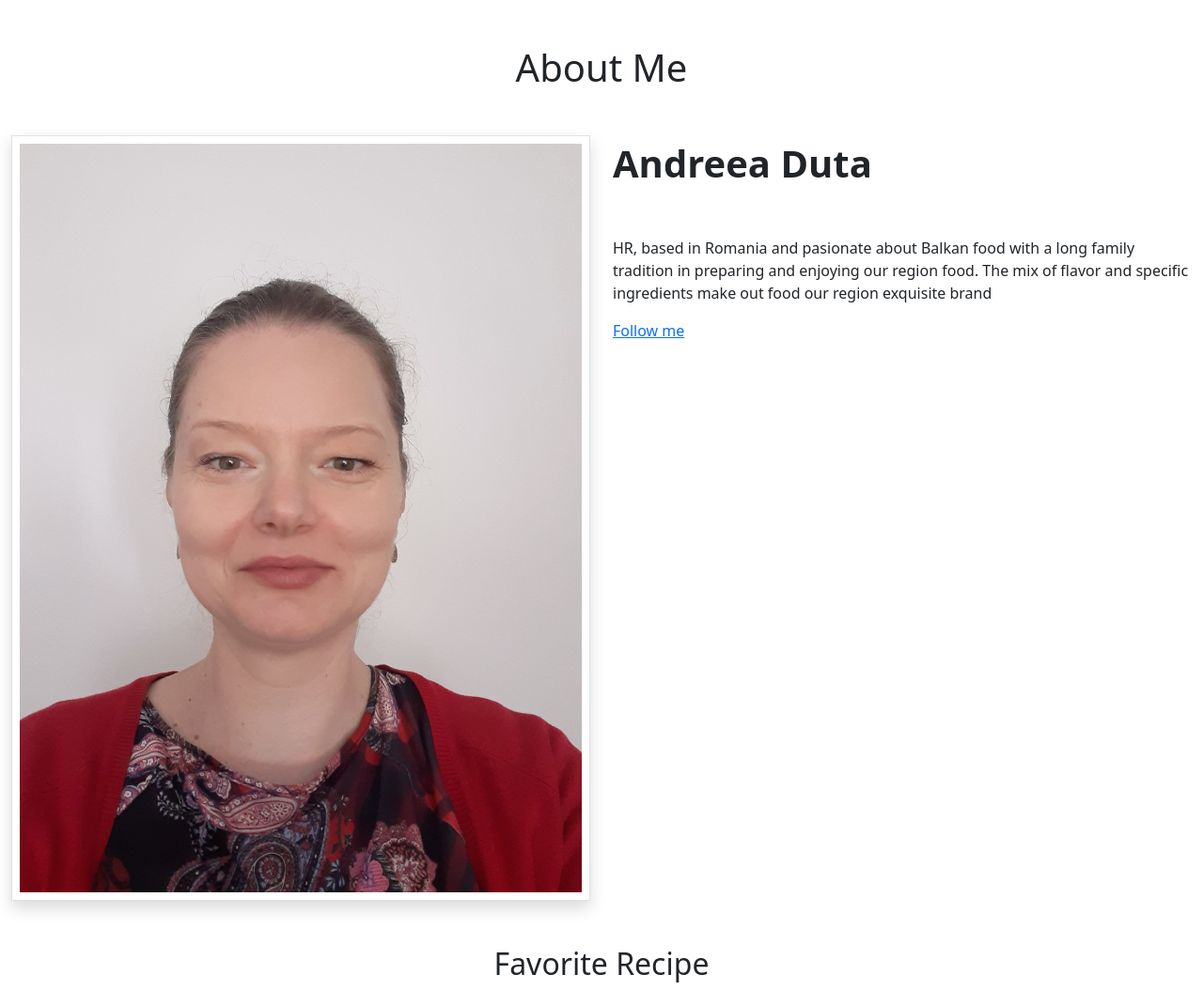
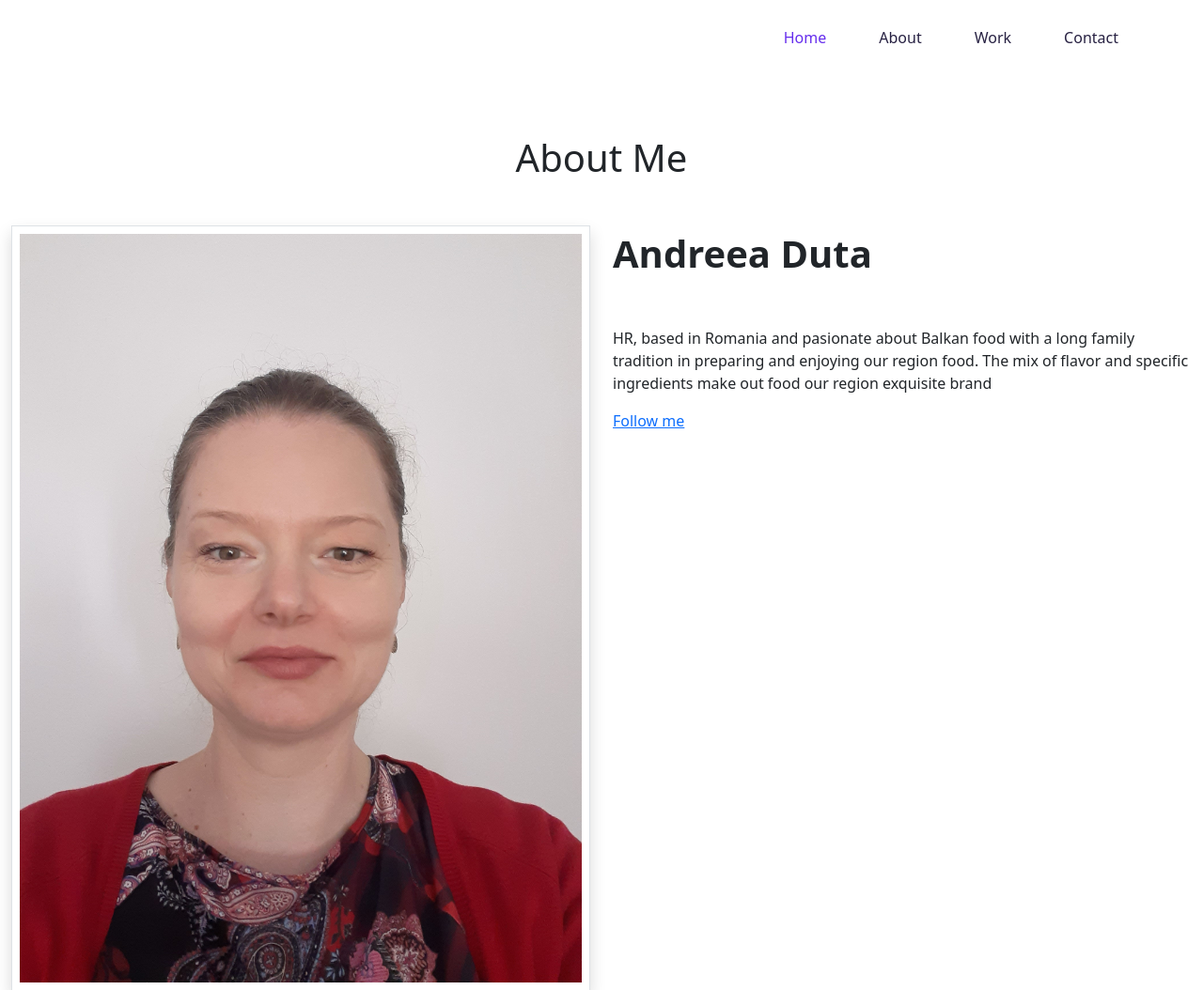
Before and after one commit to andreeaduta2022/responsive-portofolio, a plain HTML site: page about.html in a window 1280 px wide. Shown: the top 1054 px of the page at 94% size. Drawn offline with nearby package versions, Linux system fonts and the light colour scheme.

Commit message:
Header built on index and about page

```diff
--- a/about.html
+++ b/about.html
@@ -16,6 +16,26 @@
     <link href="https://fonts.googleapis.com/css2?family=Nunito:wght@400;700&display=swap" rel="stylesheet">
 </head>
 <body>
+    <nav>
+        <div class="container">
+            <ul class="d-flex flex-row-reverse">
+                <li class="p-2">
+                    <a href="/contact.html">Contact </a>
+                </li>
+                <li class="p-2">
+                    <a href="/work.html">Work</a>
+                </li>
+                <li class="p-2">
+                    <a href="/about.html">
+                        About </a>
+                </li>
+                <li class="p-2">
+                    <a href="/index.html" class="active">Home
+                    </a>
+                </li>
+            </ul>
+        </div>
+    </nav>
     <h1 class="mt-5 text-center">About Me</h1>
     <div class="container-fluid mt-5">
         <div class="row">
--- a/style.css
+++ b/style.css
@@ -29,3 +29,7 @@ border-radius: 4px;font-size: 18px; padding: 15px 30px;}
     border-top: 2px dashed #67D5D2;
 
 }
+nav {padding:20px 0;}
+nav li{display:inline; list-style: none; margin-left: 40px;}
+nav a {text-decoration: none; color:#272142}
+.active {color:#662EED}
```
Also changed, not shown: index.html (+20 -0 lines).
